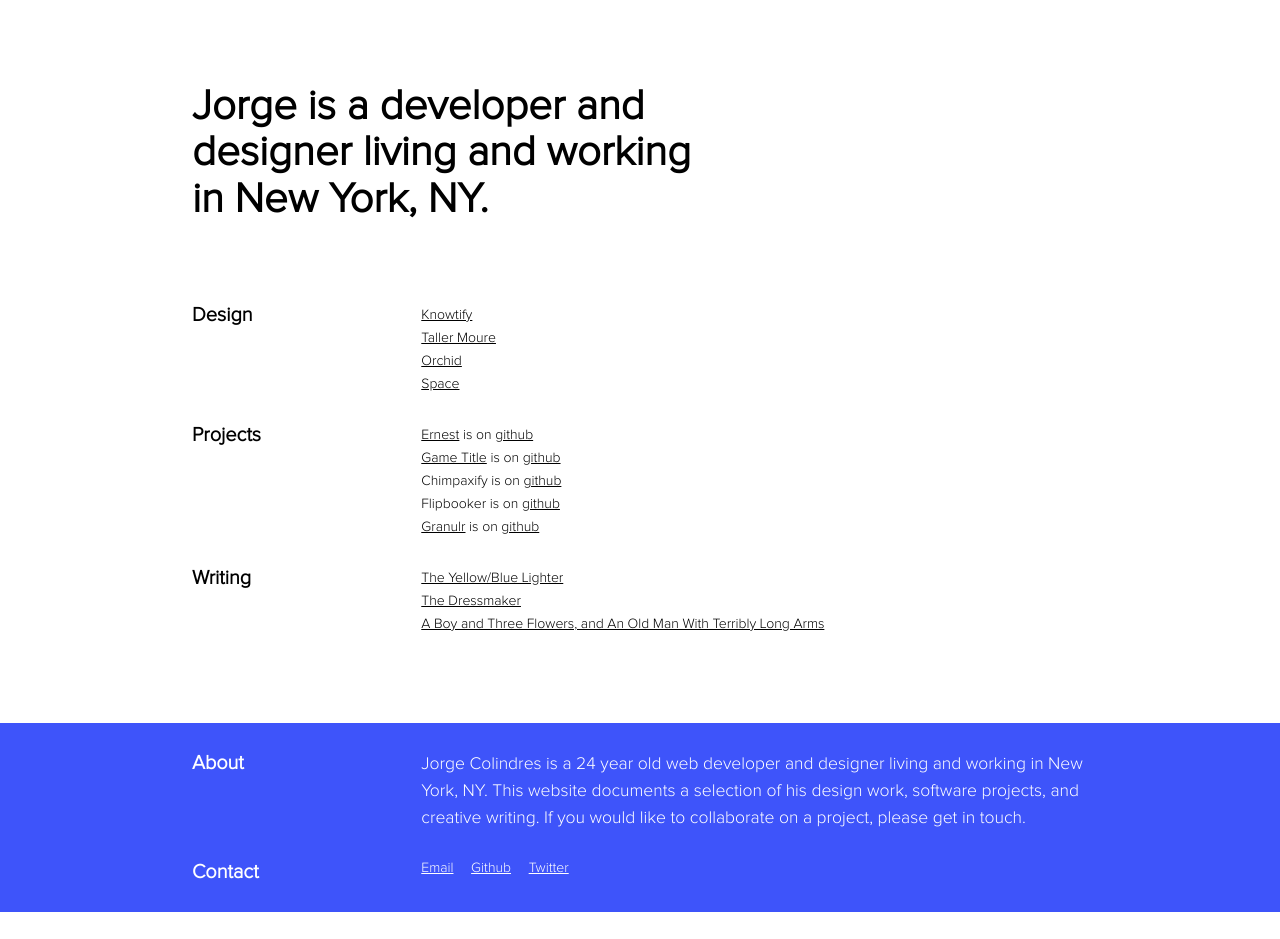
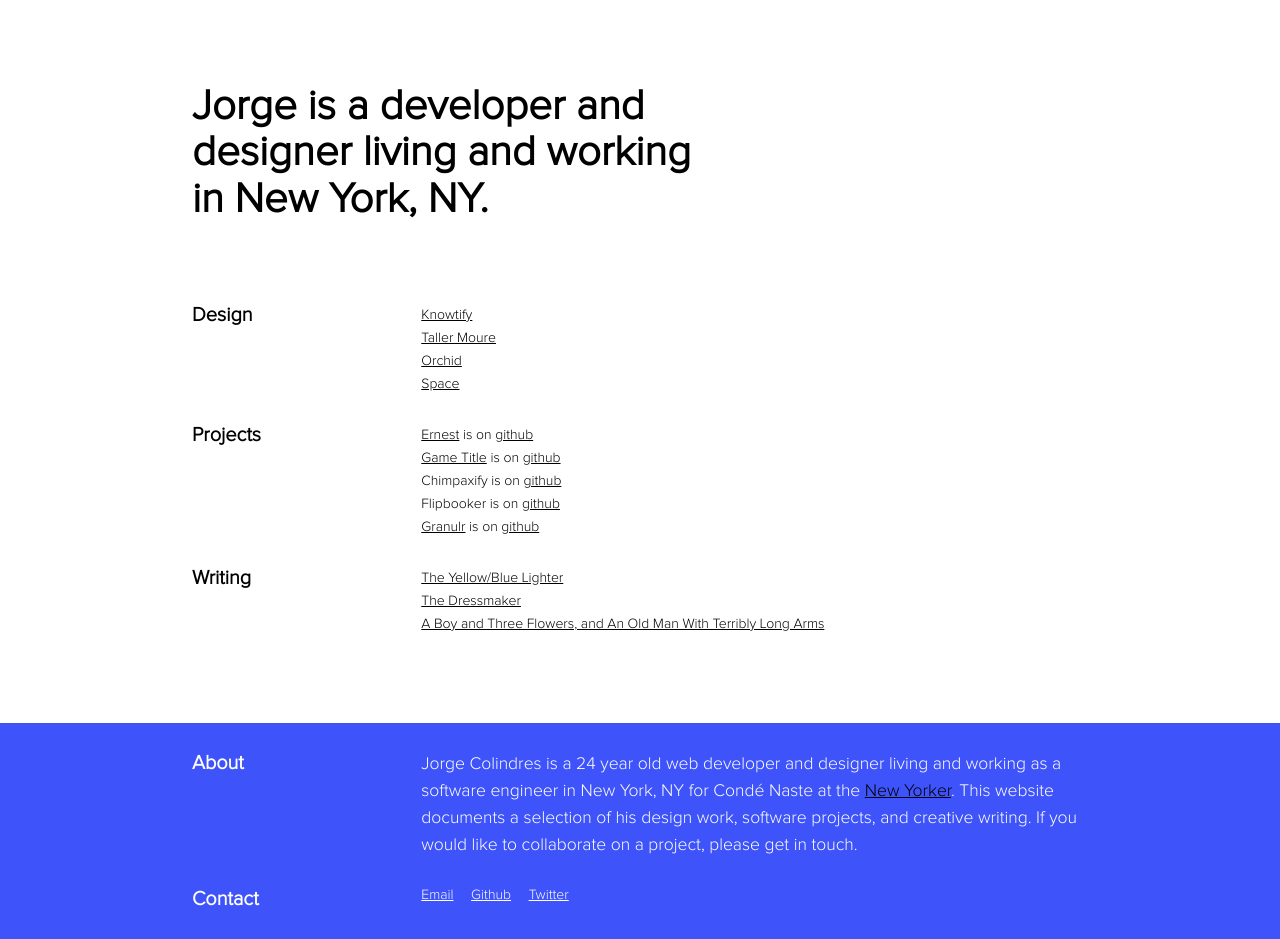
Before and after one commit to colindresj/colindresj.github.io, a Jekyll site: the page built from index.html, in a window 1280 px wide. Built offline with Jekyll 4.4.1, drawn with Linux system fonts in a browser that asks for light colours; nearby versions of some CDN libraries; comment, search, counter and statistics services are not loaded; before the commit the page ends 912 px from its top, so only the background shows below that.

Commit message:
update for the new yorker

```diff
--- a/_layouts/default.html
+++ b/_layouts/default.html
@@ -25,7 +25,7 @@
             <aside>
               <h4>About</h4>
             </aside>
-            <p>Jorge Colindres is a 24 year old web developer and designer living and working in New York, NY. This website documents a selection of his design work, software projects, and creative writing. If you would like to collaborate on a project, please get in touch.</p>
+            <p>Jorge Colindres is a 24 year old web developer and designer living and working as a software engineer in New York, NY for Condé Naste at the <a href="http://www.newyorker.com/" title="New Yorker">New Yorker</a>. This website documents a selection of his design work, software projects, and creative writing. If you would like to collaborate on a project, please get in touch.</p>
           </div>
           <div class="contact-links">
             <aside>
```
